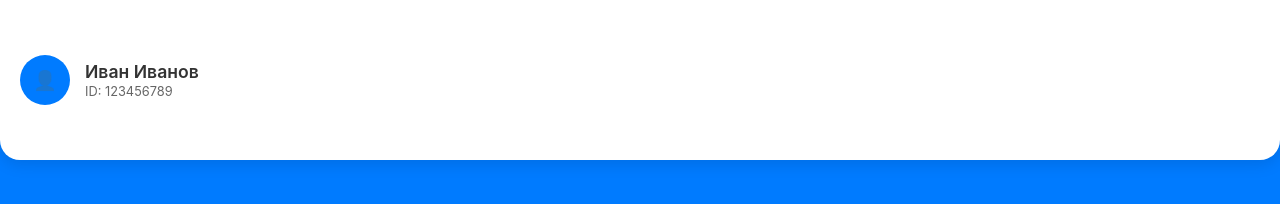
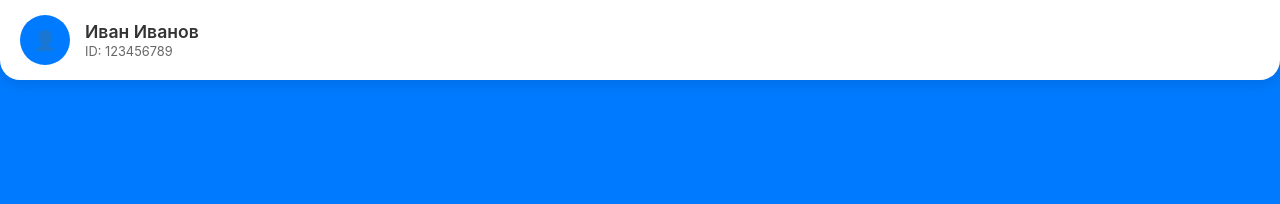
Before and after one commit to NONACCOUNTUSE/BotSite1, a plain HTML site: page index.html in a window 1280 px wide. Drawn offline with Linux system fonts and the light colour scheme.

Commit message:
Update style.css

```diff
--- a/style.css
+++ b/style.css
@@ -12,7 +12,7 @@ body {
 
 .user-header {
     background: white;
-    height: 20vh; /* 2/10 части экрана */
+    height: 10vh; /* 2/10 части экрана */
     width: 100%;
     display: flex;
     align-items: center;
```
